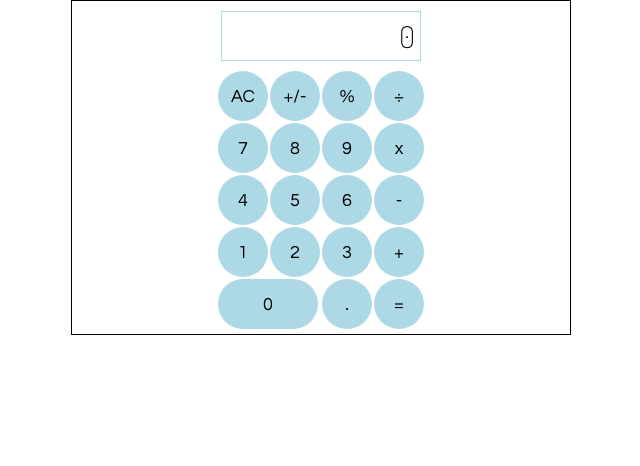
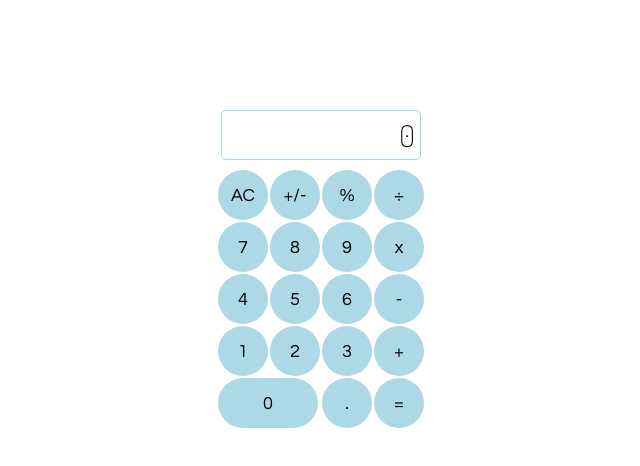
Before and after one commit to mikeberk/calculator, a plain HTML site: page index.html in a window 1280 px wide. Shown: the whole page, without its empty margins (319-959 px from the left). Drawn offline with Linux system fonts and the light colour scheme.

Commit message:
Minor UI adjustments

```diff
--- a/script.js
+++ b/script.js
@@ -39,6 +39,8 @@ const zeroBtn = document.querySelector('.zero');
 function render (result) {
     if (result.length > 12) {
         display.textContent = parseFloat(result).toExponential(7);
+    } else if (result == 'Infinity') {
+        display.textContent = 'Error'
     } else {
         display.textContent = result;
     }
--- a/styles.css
+++ b/styles.css
@@ -12,7 +12,7 @@
     justify-content: center;
     align-items: center;
     width: 500px;
-    border: 1px solid black;
+    padding-top: 100px;
 }
 
 .btn-group {
@@ -46,6 +46,7 @@
     font-family: 'Dosis', sans-serif;
     font-size: 30px;
     border: 1px solid lightblue;
+    border-radius: 5px;
     width: 200px;
     text-align: right;
 
```
